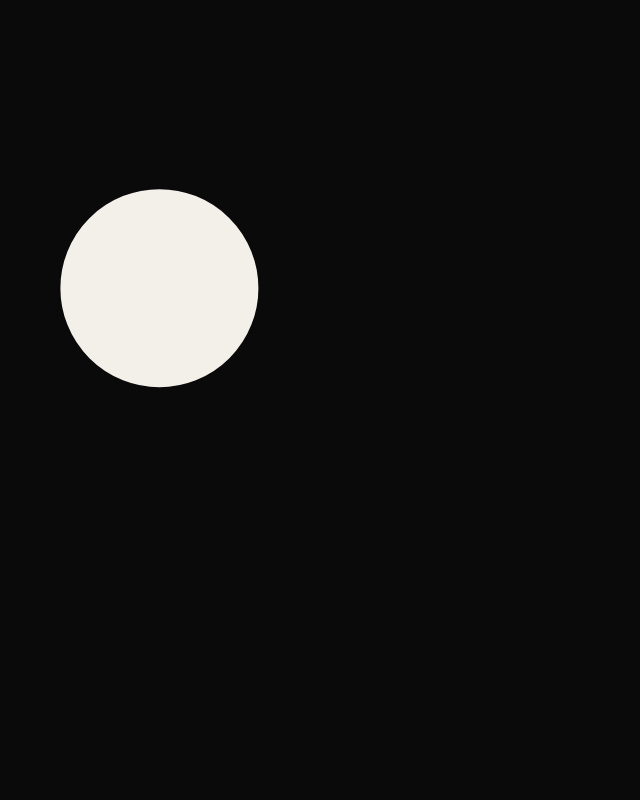
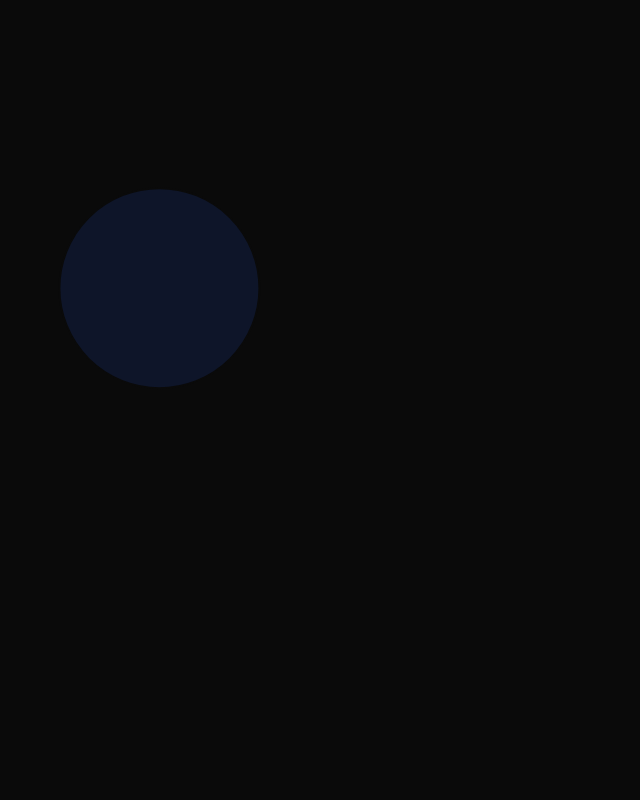
Before and after one commit to Shavss/Shavss.github.io, a Next.js app: page / in a window 1280 px wide. Shown: the top 800 px of the page, without its empty margins (0-640 px from the left). Built offline with nearby package versions, Linux system fonts and the light colour scheme; grey boxes are pictures that could not be loaded.

Commit message:
Switch background to deep navy #0a0e1a

```diff
--- a/app/globals.css
+++ b/app/globals.css
@@ -11,7 +11,7 @@ html {
 }
 
 body {
-  background-color: #f0efeb;
+  background-color: #0e1529;
   color: #e2e8f0;
   font-family: var(--font-inter), Inter, sans-serif;
 }
@@ -20,7 +20,7 @@ body {
   width: 4px;
 }
 ::-webkit-scrollbar-track {
-  background: #111;
+  background: #0e1529;
 }
 ::-webkit-scrollbar-thumb {
   background: #333;
--- a/app/page.js
+++ b/app/page.js
@@ -8,7 +8,7 @@ import Contact from '../components/Contact'
 
 export default function Home() {
   return (
-    <main className="relative min-h-screen bg-[#F3F0E9]">
+    <main className="relative min-h-screen bg-[#0e1529]">
       <SpotlightOverlay />
       <CursorBuddy />
       <div className="mx-auto w-1/2 min-w-[320px]">
```
